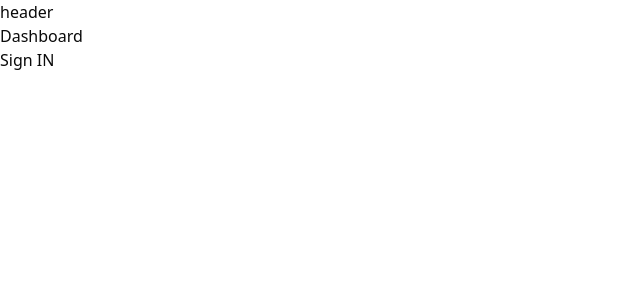
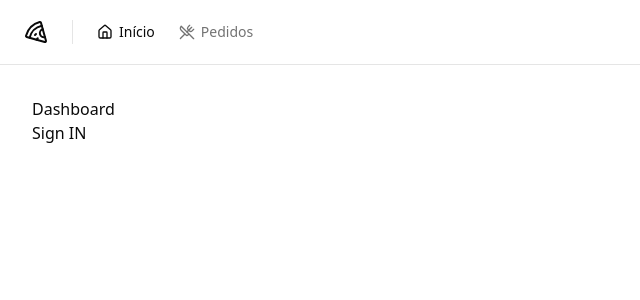
Before and after one commit to gabrieldesiderio/pizzashop-web, a React (Vite) app: page / in a window 1280 px wide. Shown: the top 300 px of the page, without its empty margins (0-640 px from the left). Built offline with nearby package versions, Linux system fonts and the light colour scheme.

Commit message:
create app header

```diff
--- a/package.json
+++ b/package.json
@@ -12,6 +12,7 @@
   "dependencies": {
     "@hookform/resolvers": "^3.9.1",
     "@radix-ui/react-label": "^2.1.1",
+    "@radix-ui/react-separator": "^1.1.1",
     "@radix-ui/react-slot": "^1.1.1",
     "class-variance-authority": "^0.7.1",
     "clsx": "^2.1.1",
--- /dev/null
+++ b/src/components/header.tsx
@@ -0,0 +1,25 @@
+import { Home, Pizza, UtensilsCrossed } from 'lucide-react'
+
+import { NavLink } from './nav-link'
+import { Separator } from './ui/separator'
+
+export function Header() {
+  return (
+    <header className="border-b">
+      <div className="flex h-16 items-center gap-6 px-6">
+        <Pizza className="size-6" />
+
+        <Separator orientation="vertical" className="h-6" />
+
+        <nav className="flex items-center space-x-4 lg:space-x-6">
+          <NavLink to="/">
+            <Home className="size-4" /> Início
+          </NavLink>
+          <NavLink to="/orders">
+            <UtensilsCrossed className="size-4" /> Pedidos
+          </NavLink>
+        </nav>
+      </div>
+    </header>
+  )
+}
--- /dev/null
+++ b/src/components/nav-link.tsx
@@ -0,0 +1,15 @@
+import { Link, LinkProps, useLocation } from 'react-router'
+
+export interface NavLinkProps extends LinkProps {}
+
+export function NavLink(props: LinkProps) {
+  const { pathname } = useLocation()
+
+  return (
+    <Link
+      data-current={pathname === props.to}
+      className="flex items-center gap-1.5 text-sm font-medium text-muted-foreground transition-all hover:text-foreground data-[current=true]:text-foreground"
+      {...props}
+    />
+  )
+}
--- /dev/null
+++ b/src/components/ui/separator.tsx
@@ -0,0 +1,29 @@
+import * as SeparatorPrimitive from '@radix-ui/react-separator'
+import * as React from 'react'
+
+import { cn } from '@/lib/utils'
+
+const Separator = React.forwardRef<
+  React.ElementRef<typeof SeparatorPrimitive.Root>,
+  React.ComponentPropsWithoutRef<typeof SeparatorPrimitive.Root>
+>(
+  (
+    { className, orientation = 'horizontal', decorative = true, ...props },
+    ref,
+  ) => (
+    <SeparatorPrimitive.Root
+      ref={ref}
+      decorative={decorative}
+      orientation={orientation}
+      className={cn(
+        'shrink-0 bg-border',
+        orientation === 'horizontal' ? 'h-[1px] w-full' : 'h-full w-[1px]',
+        className,
+      )}
+      {...props}
+    />
+  ),
+)
+Separator.displayName = SeparatorPrimitive.Root.displayName
+
+export { Separator }
--- a/src/pages/_layouts/app.tsx
+++ b/src/pages/_layouts/app.tsx
@@ -1,11 +1,13 @@
 import { Outlet } from 'react-router'
+
+import { Header } from '@/components/header'
 
 export function AppLayout() {
   return (
-    <div>
-      <h1>header</h1>
+    <div className="flex min-h-screen flex-col antialiased">
+      <Header />
 
-      <div>
+      <div className="pt-b flex flex-1 flex-col gap-4 p-8">
         <Outlet />
       </div>
     </div>
--- a/src/pages/_layouts/auth.tsx
+++ b/src/pages/_layouts/auth.tsx
@@ -2,7 +2,7 @@
 import { Outlet } from 'react-router'
 export function AuthLayout() {
   return (
-    <div className="grid min-h-screen grid-cols-2">
+    <div className="grid min-h-screen grid-cols-2 antialiased">
       <div className="flex h-full flex-col justify-between border-r border-foreground/5 bg-muted p-10 text-muted-foreground">
         <div className="flex items-center gap-3 text-lg text-foreground">
           <Pizza className="size-5" />
```
Also changed, not shown: 1 other file (tests, documents, lock files or other folders).
